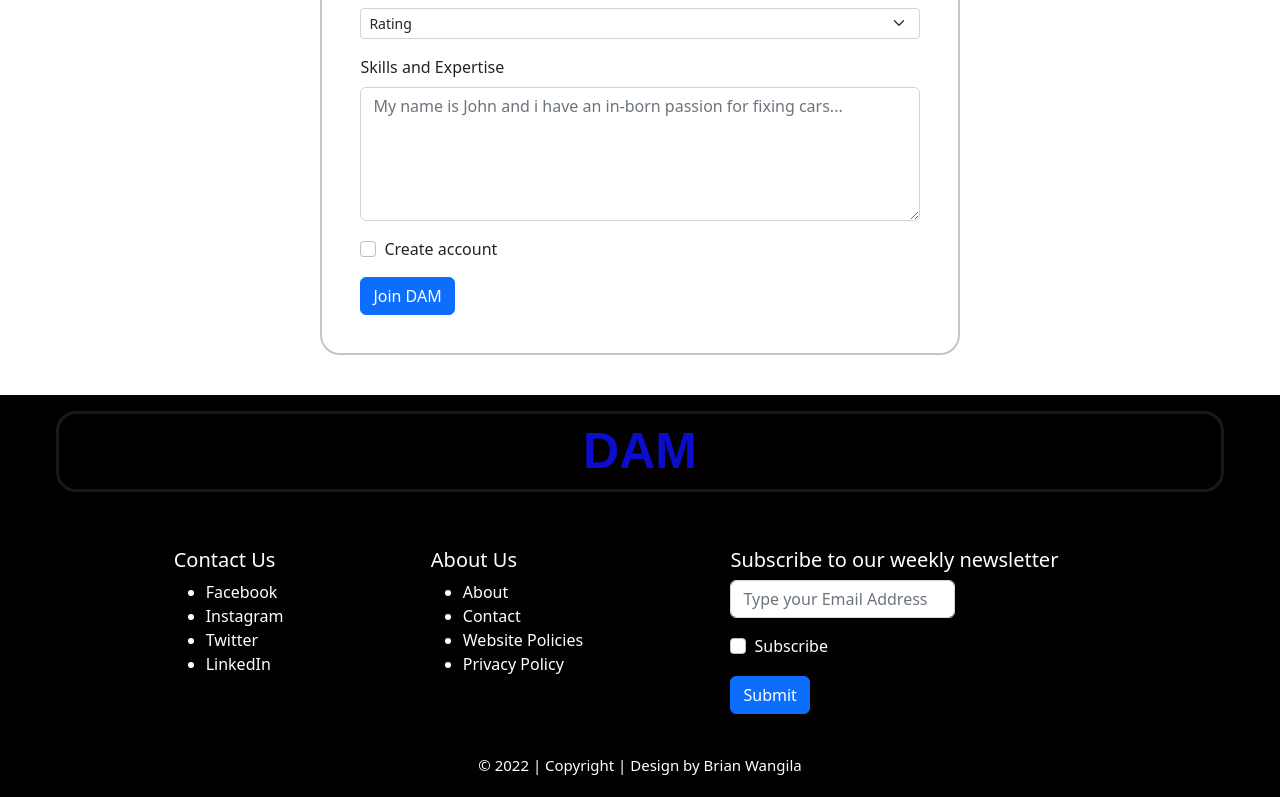
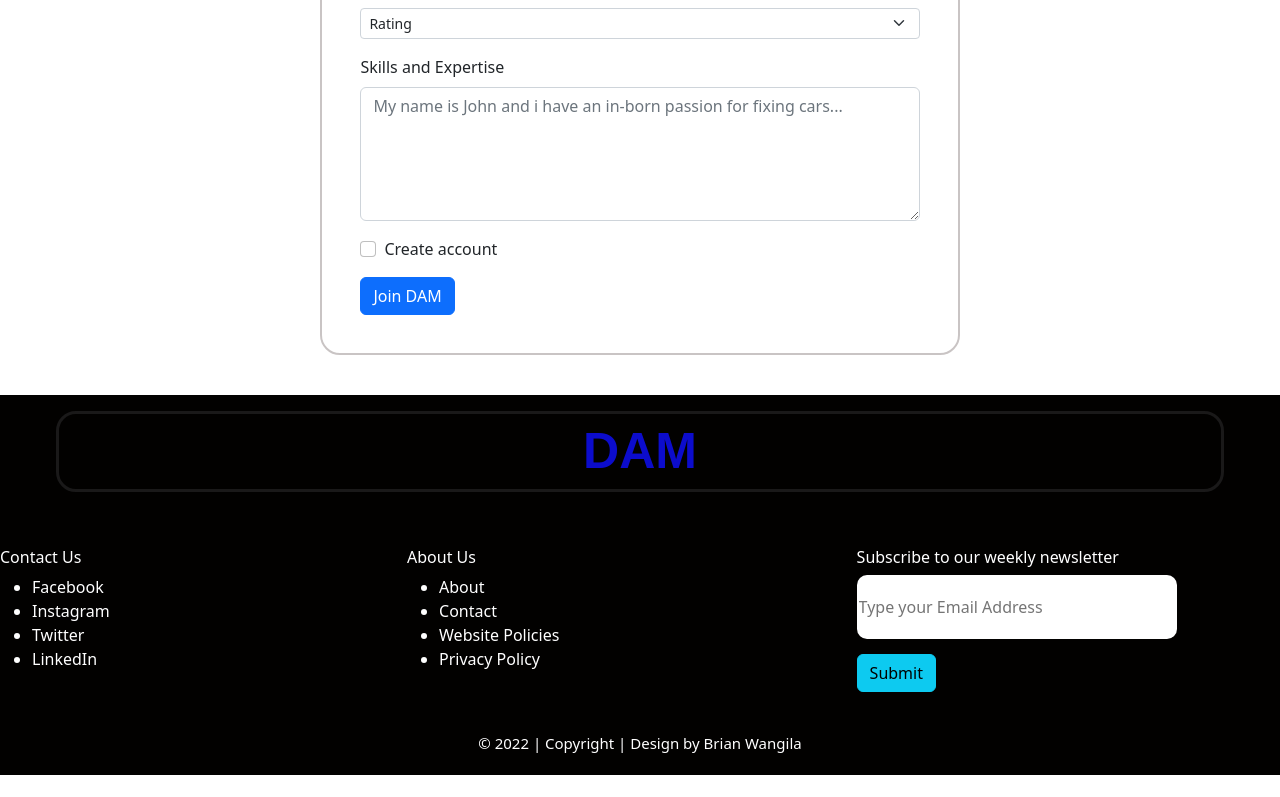
Before and after one commit to BrianWangila/Dial-A-Mechanic, a React (Create React App) app: page /mechanic/create-account in a window 1280 px wide. Shown: the part 1396-2193 px from the top of the page. After the commit the page ends 2171 px from the top, so only its background shows below. Built offline with nearby package versions, Linux system fonts and the light colour scheme.

Commit message:
style the footer

```diff
--- a/src/components/Footer.js
+++ b/src/components/Footer.js
@@ -7,10 +7,9 @@ function Footer (){
   <nav className="bg-footer" style={{ marginTop: 2+"vh"}}>
     <center style={{margin: 5+"vh", padding: 2+"vh"}}><span className="f-span">DAM</span>
     </center>
-    <div>
       <div className="flexbox">
-        <div>
-          <h5>Contact Us</h5>
+        <div className="contact">
+          <h6>Contact Us</h6>
           <ul>
             <li>Facebook</li>
             <li>Instagram</li>
@@ -19,8 +18,8 @@ function Footer (){
           </ul>
         </div>
 
-        <div>
-          <h5>About Us</h5>
+        <div className="about">
+          <h6>About Us</h6>
           <ul>
             <li>About</li>
             <li>Contact</li>
@@ -28,28 +27,18 @@ function Footer (){
             <li>Privacy Policy</li>
           </ul>
         </div>
-        <div style={{marginRight: 10+"px"}}>
-          <h5>Subscribe to our weekly newsletter</h5>
-        <form class="row g-3">
-          <div class="col-md-6">
-            <input type="email" class="form-control" placeholder="Type your Email Address"/>
+        <div className="subscribe">
+          <h6>Subscribe to our weekly newsletter</h6>
+        <form className="row">
+          <div className="">
+            <input type="email" class="form" placeholder="Type your Email Address"/>
           </div>
-
-          <div class="col-12">
-            <div class="form-check">
-              <input class="form-check-input" type="checkbox" required/>
-              <label class="form-check-label">
-                Subscribe
-              </label>
-            </div>
-          </div>
-          <div class="col-12">
-            <button type="submit" class="btn btn-primary">Submit</button>
+          <div class="footer-submit">
+            <button type="submit" class="btn btn-info">Submit</button>
           </div>
         </form>
         </div>
       </div>
-    </div>
 
     <center style={{fontSize: 15, paddingTop: 5+"vh", paddingBottom: 4}}>
         <p>© 2022 | Copyright | Design by Brian Wangila</p>
--- a/src/index.css
+++ b/src/index.css
@@ -6,8 +6,8 @@
 
 .flexbox {
   display: flex;
-  justify-content: space-around;
-  margin-left: 100px;
+  justify-content: space-between;
+  margin-left: ;
 
 }
 
@@ -57,7 +57,20 @@
 .bg-footer {
   background-color: #020100;
   color: white;
+  text-decoration: none;
 
+}
+
+.bg-footer .subscribe input {
+  height: 8vh;
+  width: 25vw;
+  border-radius: 10px;
+  border: none;
+  margin-bottom: 15px;
+}
+
+.bg-footer button {
+  padding: 6px 12px 6px 12px;
 }
 
 .header {
```
